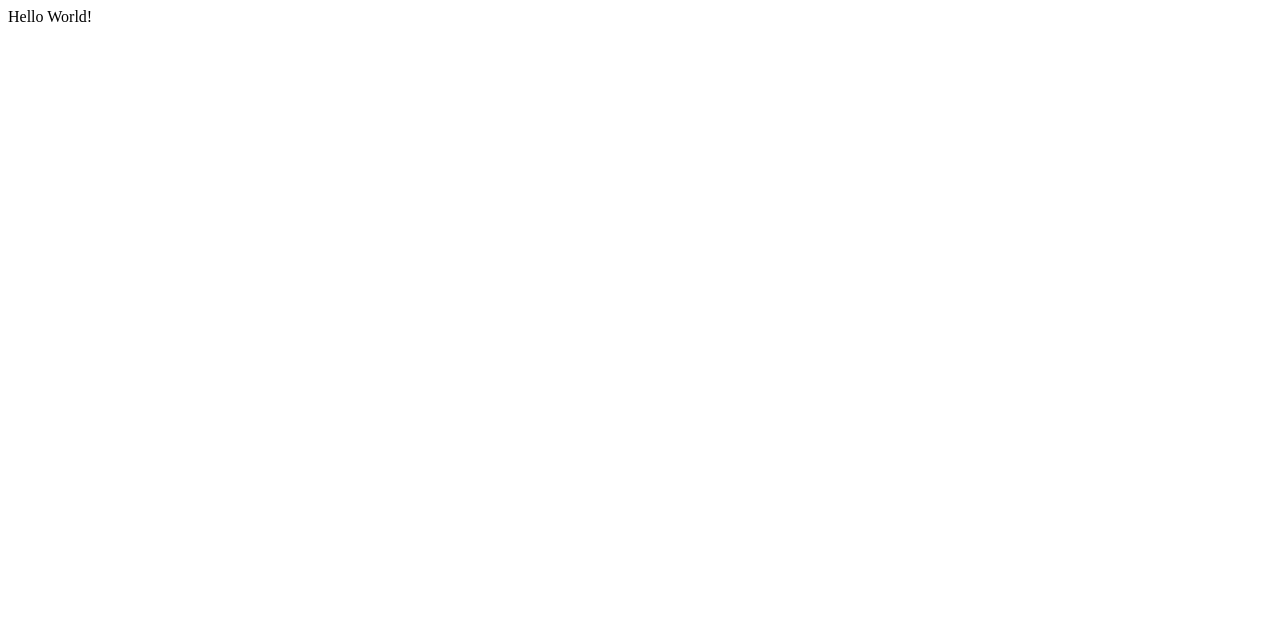
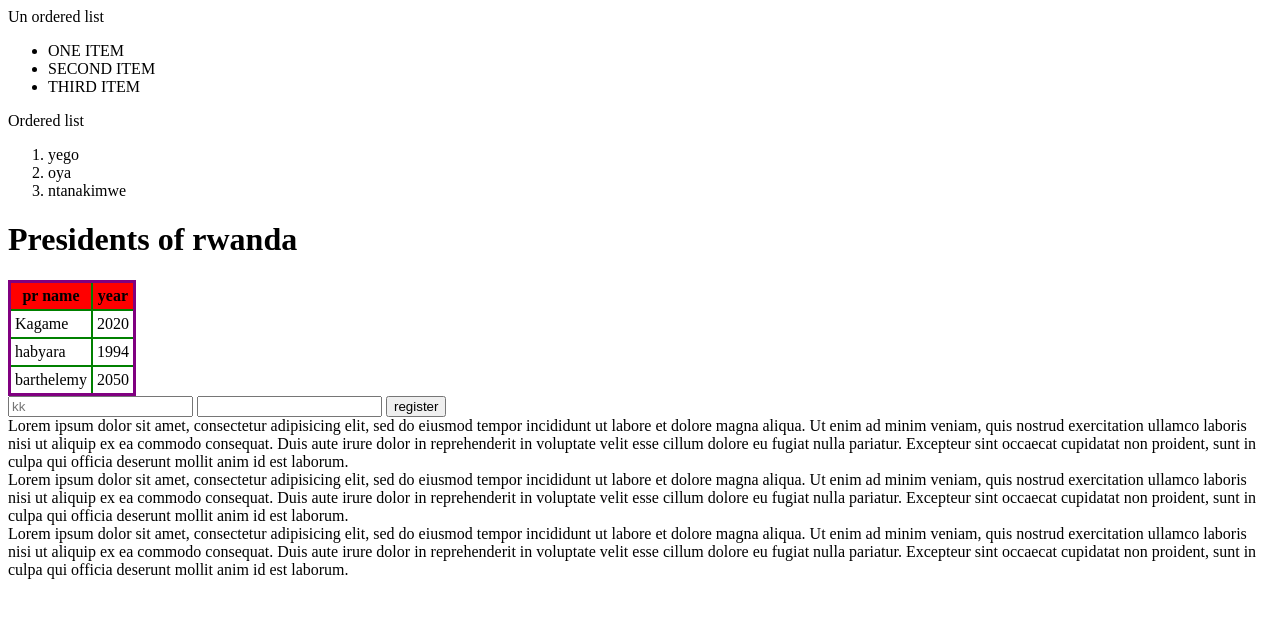
Before and after one commit to bmandrakes/Lecture0, a plain HTML site: page Hello.html in a window 1280 px wide. Drawn offline with Linux system fonts and the light colour scheme.

Commit message:
added a line

```diff
--- a/Hello.html
+++ b/Hello.html
@@ -4,8 +4,92 @@
 <head>
 	<title>My Webpage </title>
 </head>
+<style>
+<link rel="stylesheet"  href="styles.css">
+</style>
 <body>
-   Hello World!
+   Un ordered list
+   <UL>
+   	<LI> ONE ITEM </LI>
+   	<LI>SECOND ITEM</LI>
+   	<LI>THIRD ITEM</LI>
+   </UL>
 
+   Ordered list
+   <ol>
+   	<li> yego</li>
+   	<li>oya</li>
+   	<li>ntanakimwe</li>
+   </ol>
+
+   <h1 > Presidents of rwanda</h1>
+   <style >
+   	 table{
+   	 	border: 3px  solid purple;
+   	 	border-collapse: collapse;
+
+   	 }
+   	 tr,th,td{
+   	 	border: 2px solid green;
+   	 	padding: 4px;
+
+   	 }
+   	 th{
+   	 	background-color: red;
+   	 }
+   </style>
+   <table >
+
+   	<tr>
+   		<th>pr name </th>
+   		<th>year</th>
+   	</tr>
+   	<tr>
+   		<td>Kagame</td>
+   		<td>2020</td>
+
+   	</tr>
+   	<tr>
+   		<td>habyara</td>
+   		<td>1994</td>
+
+   	</tr>
+   	<tr>
+   		<td>barthelemy</td>
+   		<td>2050</td>
+   	</tr>
+   </table>
+   <form>
+   	<input type="full name" name="just name" placeholder="kk">
+   	<input type="email" name="email">
+   	<button>register</button>
+   	   </form>
+
+   	   <div id="top">
+           Lorem ipsum dolor sit amet, consectetur adipisicing elit, sed do eiusmod
+           tempor incididunt ut labore et dolore magna aliqua. Ut enim ad minim veniam,
+           quis nostrud exercitation ullamco laboris nisi ut aliquip ex ea commodo
+           consequat. Duis aute irure dolor in reprehenderit in voluptate velit esse
+           cillum dolore eu fugiat nulla pariatur. Excepteur sint occaecat cupidatat non
+           proident, sunt in culpa qui officia deserunt mollit anim id est laborum.
+   	   </div>
+   	   <div id="Middle">
+   	    Lorem ipsum dolor sit amet, consectetur adipisicing elit, sed do eiusmod
+   	    tempor incididunt ut labore et dolore magna aliqua. Ut enim ad minim veniam,
+   	    quis nostrud exercitation ullamco laboris nisi ut aliquip ex ea commodo
+   	    consequat. Duis aute irure dolor in reprehenderit in voluptate velit esse
+   	    cillum dolore eu fugiat nulla pariatur. Excepteur sint occaecat cupidatat non
+   	    proident, sunt in culpa qui officia deserunt mollit anim id est laborum.
+   	   </div>
+
+   	   <div id="button">
+   	   	Lorem ipsum dolor sit amet, consectetur adipisicing elit, sed do eiusmod
+   	   	tempor incididunt ut labore et dolore magna aliqua. Ut enim ad minim veniam,
+   	   	quis nostrud exercitation ullamco laboris nisi ut aliquip ex ea commodo
+   	   	consequat. Duis aute irure dolor in reprehenderit in voluptate velit esse
+   	   	cillum dolore eu fugiat nulla pariatur. Excepteur sint occaecat cupidatat non
+   	   	proident, sunt in culpa qui officia deserunt mollit anim id est laborum.
+
+   	   </div>
 </body>
 </html>
```
Also changed, not shown: index.html (+2 -1 lines).
